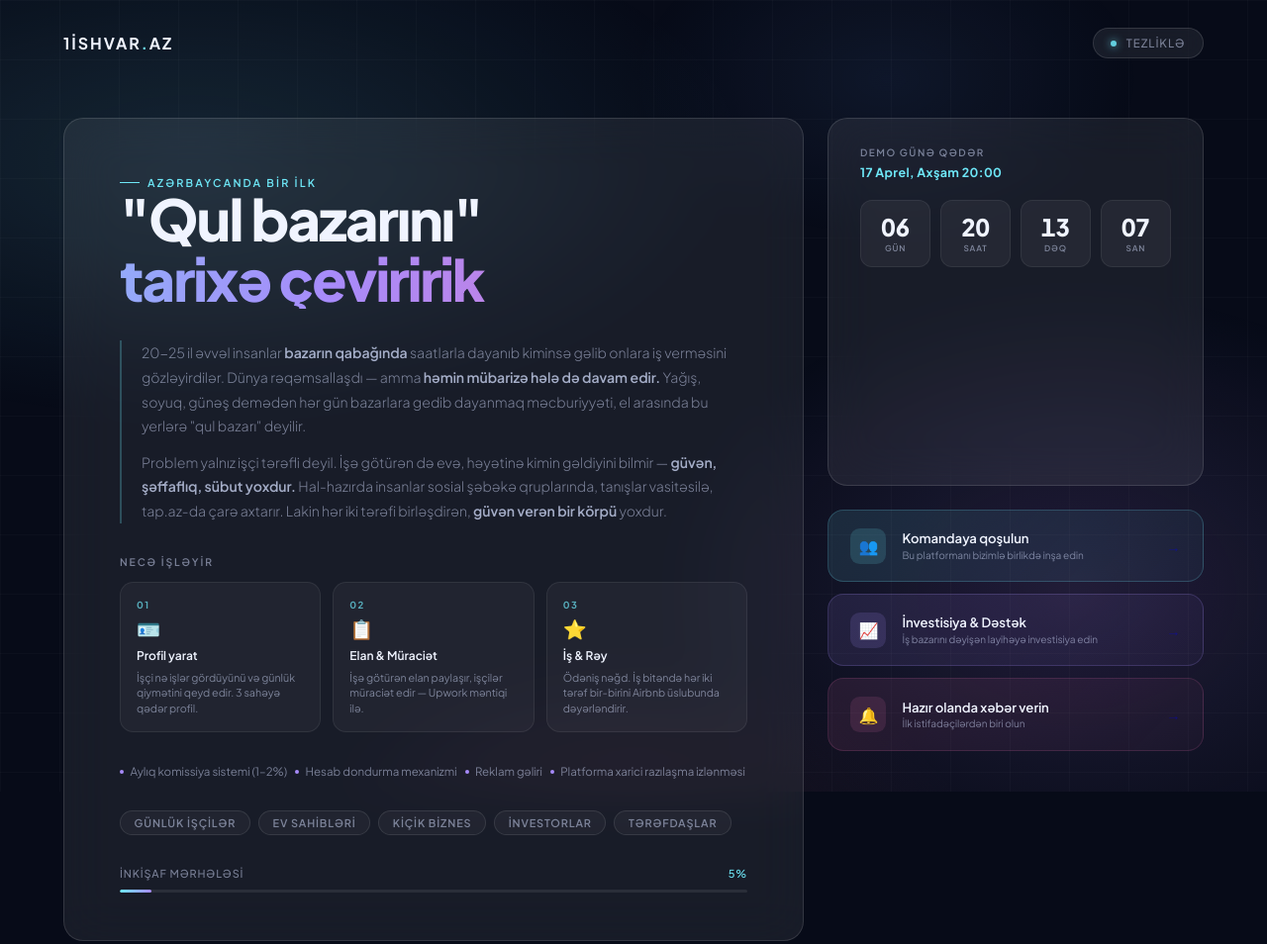
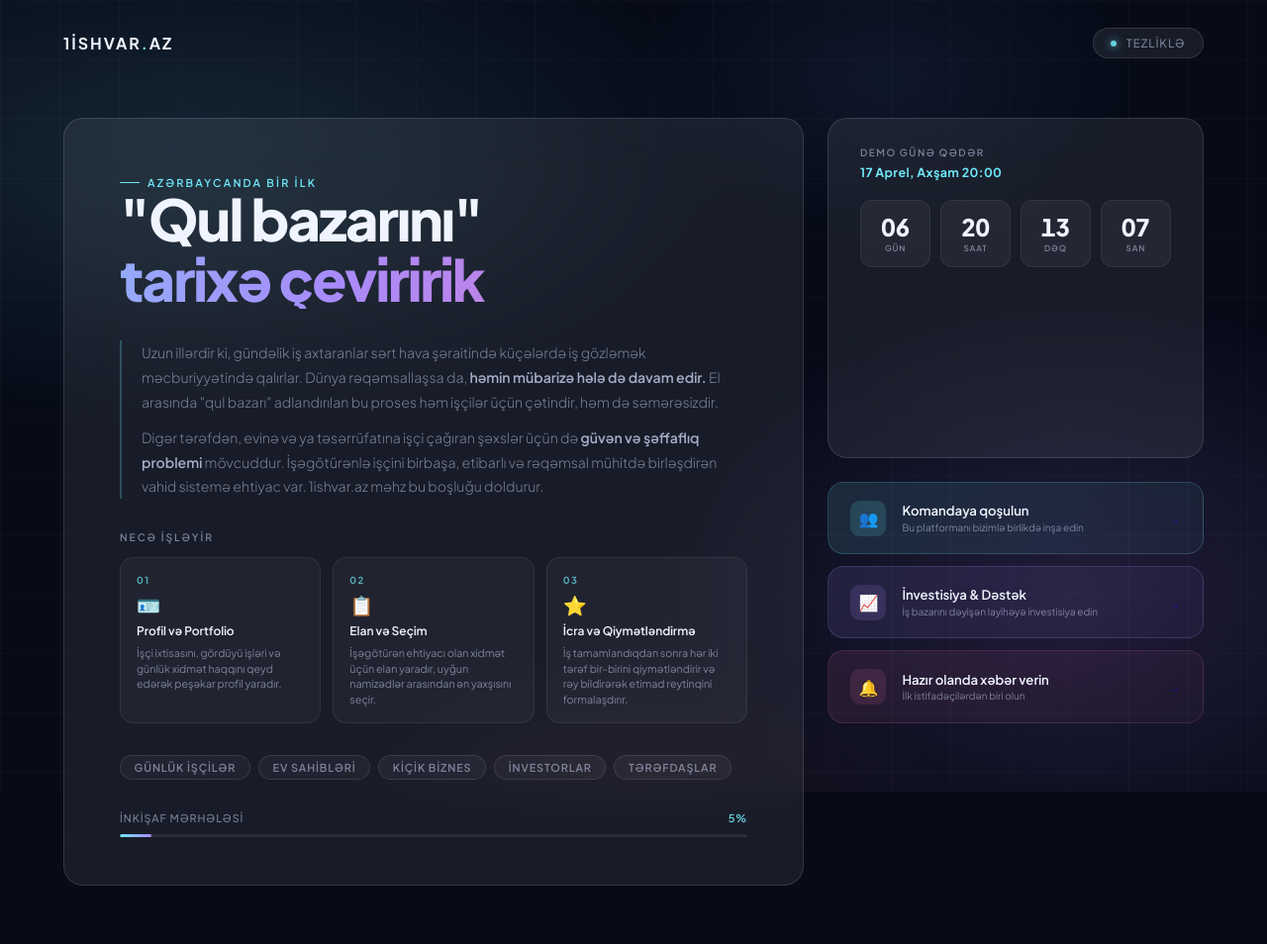
Before and after one commit to Muzafferus/1ishvar, a plain HTML site: page index.html in a window 1280 px wide. Shown: the top 954 px of the page at 99% size. Drawn offline with Linux system fonts and the light colour scheme.

Commit message:
update description

```diff
--- a/index.html
+++ b/index.html
@@ -512,17 +512,10 @@
 
     <div class="story">
       <p>
-        20-25 il əvvəl insanlar <strong>bazarın qabağında</strong> saatlarla dayanıb
-        kiminsə gəlib onlara iş verməsini gözləyirdilər. Dünya rəqəmsallaşdı —
-        amma <strong>həmin mübarizə hələ də davam edir.</strong>
-        Yağış, soyuq, günəş demədən hər gün bazarlara gedib dayanmaq məcburiyyəti,
-        el arasında bu yerlərə "qul bazarı" deyilir.
+        Uzun illərdir ki, gündəlik iş axtaranlar sərt hava şəraitində küçələrdə iş gözləmək məcburiyyətində qalırlar. Dünya rəqəmsallaşsa da, <strong>həmin mübarizə hələ də davam edir.</strong> El arasında "qul bazarı" adlandırılan bu proses həm işçilər üçün çətindir, həm də səmərəsizdir.
       </p>
       <p>
-        Problem yalnız işçi tərəfli deyil. İşə götürən də evə,
-        həyətinə kimin gəldiyini bilmir — <strong>güvən, şəffaflıq, sübut yoxdur.</strong>
-        Hal-hazırda insanlar sosial şəbəkə qruplarında, tanışlar vasitəsilə, tap.az-da
-        çarə axtarır. Lakin hər iki tərəfi birləşdirən, <strong>güvən verən bir körpü</strong> yoxdur.
+        Digər tərəfdən, evinə və ya təsərrüfatına işçi çağıran şəxslər üçün də <strong>güvən və şəffaflıq problemi</strong> mövcuddur. İşəgötürənlə işçini birbaşa, etibarlı və rəqəmsal mühitdə birləşdirən vahid sistemə ehtiyac var. 1ishvar.az məhz bu boşluğu doldurur.
       </p>
     </div>
 
@@ -532,30 +525,21 @@
         <div class="step">
           <span class="step-num">01</span>
           <span class="step-icon">🪪</span>
-          <div class="step-label">Profil yarat</div>
-          <div class="step-desc">İşçi nə işlər gördüyünü və günlük qiymətini qeyd edir. 3 sahəyə qədər profil.</div>
+          <div class="step-label">Profil və Portfolio</div>
+          <div class="step-desc">İşçi ixtisasını, gördüyü işləri və günlük xidmət haqqını qeyd edərək peşəkar profil yaradır.</div>
         </div>
         <div class="step">
           <span class="step-num">02</span>
           <span class="step-icon">📋</span>
-          <div class="step-label">Elan &amp; Müraciət</div>
-          <div class="step-desc">İşə götürən elan paylaşır, işçilər müraciət edir — Upwork məntiqi ilə.</div>
+          <div class="step-label">Elan və Seçim</div>
+          <div class="step-desc">İşəgötürən ehtiyacı olan xidmət üçün elan yaradır, uyğun namizədlər arasından ən yaxşısını seçir.</div>
         </div>
         <div class="step">
           <span class="step-num">03</span>
           <span class="step-icon">⭐</span>
-          <div class="step-label">İş &amp; Rəy</div>
-          <div class="step-desc">Ödəniş nəğd. İş bitəndə hər iki tərəf bir-birini Airbnb üslubunda dəyərləndirir.</div>
+          <div class="step-label">İcra və Qiymətləndirmə</div>
+          <div class="step-desc">İş tamamlandıqdan sonra hər iki tərəf bir-birini qiymətləndirir və rəy bildirərək etimad reytinqini formalaşdırır.</div>
         </div>
-      </div>
-    </div>
-
-    <div>
-      <div class="features">
-        <span class="feat"><span class="feat-dot"></span>Aylıq komissiya sistemi (1–2%)</span>
-        <span class="feat"><span class="feat-dot"></span>Hesab dondurma mexanizmi</span>
-        <span class="feat"><span class="feat-dot"></span>Reklam gəliri</span>
-        <span class="feat"><span class="feat-dot"></span>Platforma xarici razılaşma izlənməsi</span>
       </div>
     </div>
 
```
Also changed, not shown: 1 other file.
